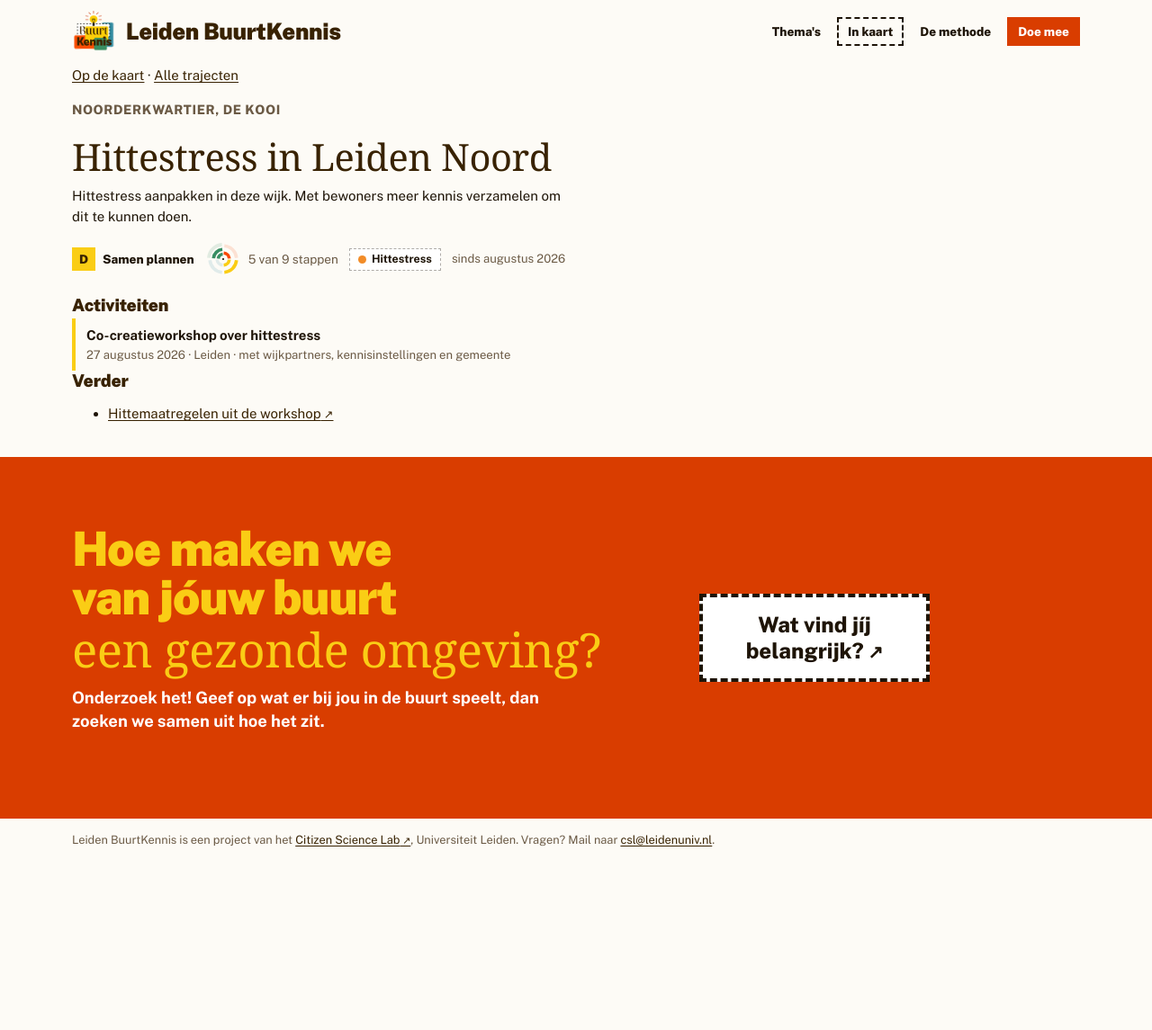
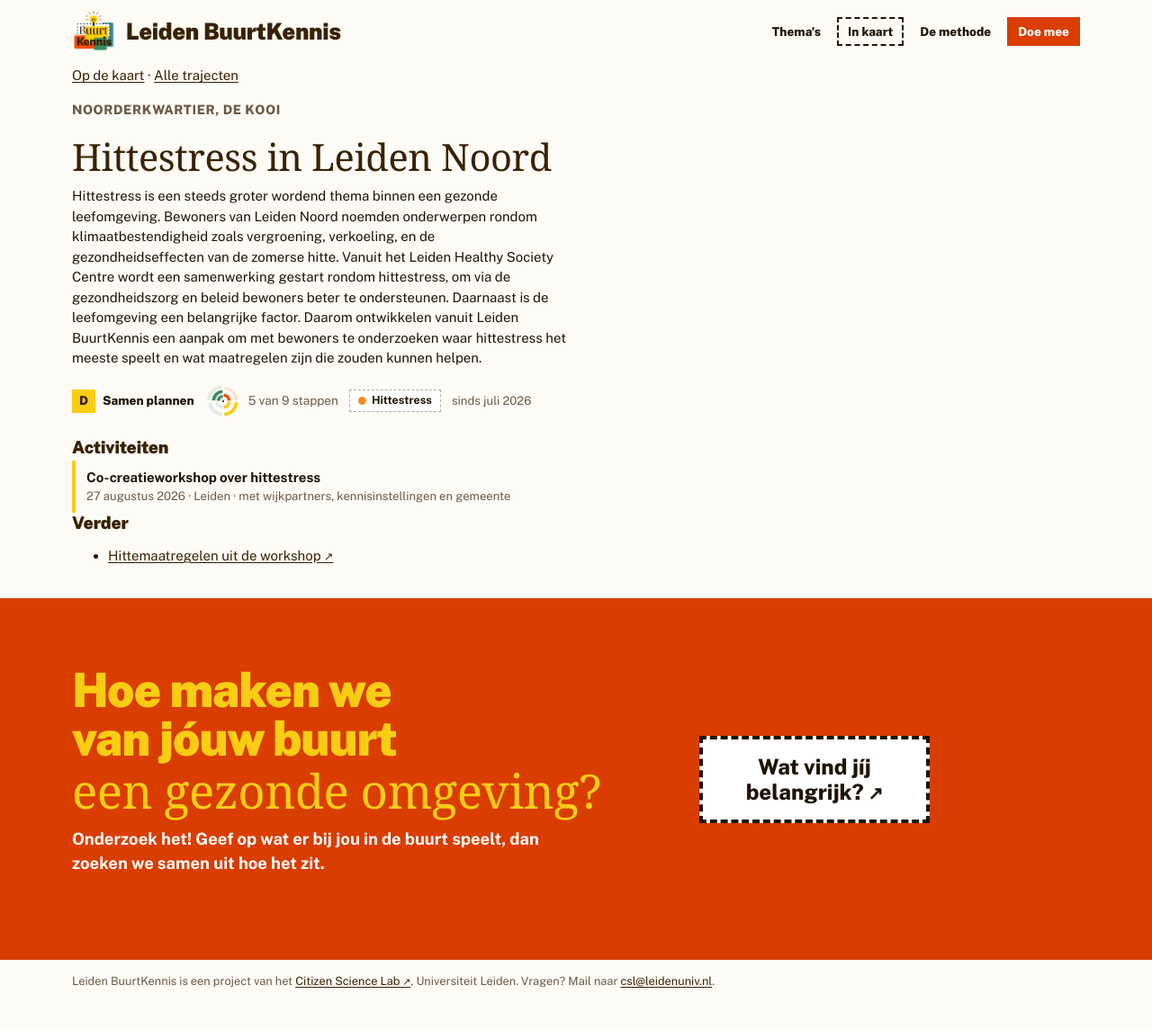
Before and after one commit to CitizenScienceLab/buurtkennis, a Jekyll site: the page built from _trajecten/hittestress-leiden-noord.md, in a window 1280 px wide. Shown: the whole page at 90% size. Built offline with Jekyll 4.4.1, drawn with Linux system fonts in a browser that asks for light colours; some web fonts are replaced; before the commit the page ends 987 px from its top, so only the background shows below that.

Commit message:
Update _trajecten/hittestress-leiden-noord.md (via Pages CMS)

```diff
--- a/_trajecten/hittestress-leiden-noord.md
+++ b/_trajecten/hittestress-leiden-noord.md
@@ -11,9 +11,20 @@ thema: hittestress
 buurten:
   - _buurten/noorderkwartier.md
   - _buurten/de-kooi.md
-sinds: 2026-08
-doel: Hittestress aanpakken in deze wijk. Met bewoners meer kennis verzamelen om
-  dit te kunnen doen.
+sinds: 2026-07
+doel: >-
+  Hittestress is een steeds groter wordend thema binnen een gezonde
+  leefomgeving. Bewoners van Leiden Noord noemden onderwerpen rondom
+  klimaatbestendigheid zoals vergroening, verkoeling, en de gezondheidseffecten
+  van de zomerse hitte.
+
+
+  Vanuit het Leiden Healthy Society Centre wordt een samenwerking gestart rondom
+  hittestress, om via de gezondheidszorg en beleid bewoners beter te
+  ondersteunen. Daarnaast is de leefomgeving een belangrijke factor. Daarom
+  ontwikkelen vanuit Leiden BuurtKennis een aanpak om met bewoners te
+  onderzoeken waar hittestress het meeste speelt en wat maatregelen zijn die
+  zouden kunnen helpen.
 activiteiten:
   - wat: Co-creatieworkshop over hittestress
     wanneer: 27 augustus 2026
```
